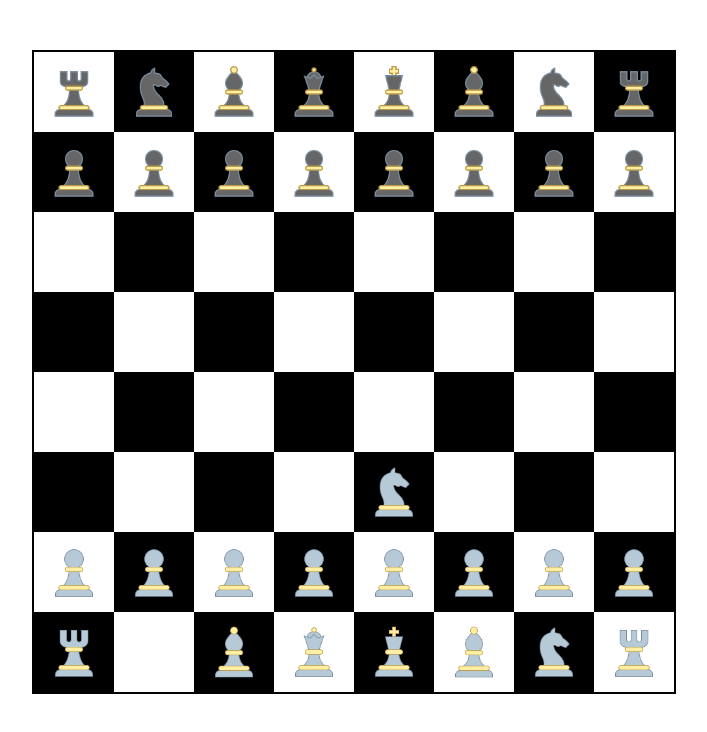
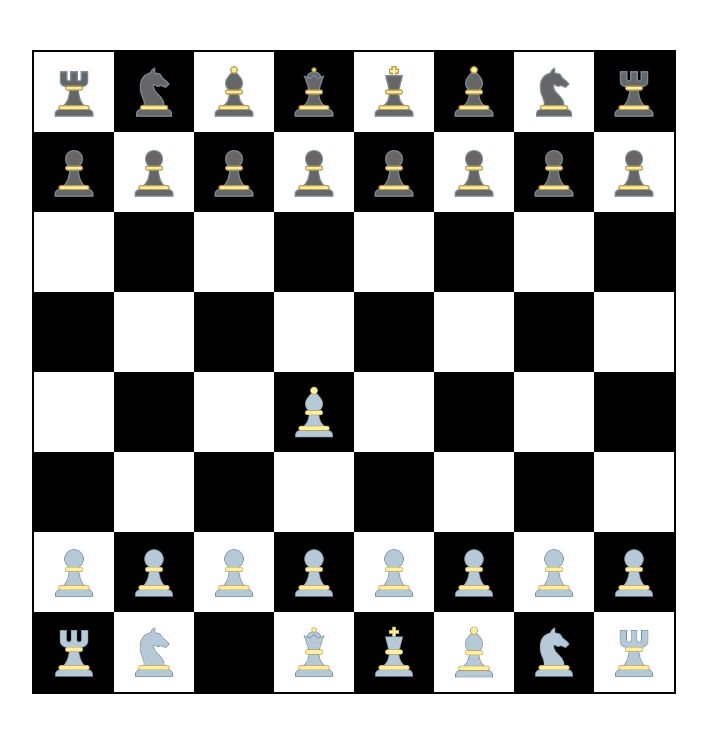
Before and after one commit to DouglasSilv/Vuedrez, a Vue app in the folder xadrez/: page / in a window 1280 px wide. Shown: the top 732 px of the page, without its empty margins (286-993 px from the left). Built offline with nearby package versions, Linux system fonts and the light colour scheme.

Commit message:
adicionar movimentos bispo

```diff
--- a/xadrez/src/assets/pecas.js
+++ b/xadrez/src/assets/pecas.js
@@ -6,11 +6,11 @@ const pecas = [{tipo: 'Peao', lado: 'Branco', linha:7,coluna: 1},
               {tipo: 'Peao', lado: 'Branco', linha: 7,coluna: 6},
               {tipo: 'Peao', lado: 'Branco', linha: 7,coluna: 7},
               {tipo: 'Peao', lado: 'Branco', linha: 7,coluna: 8},
-              {tipo: 'Cavalo', lado: 'Branco', linha: 6,coluna: 5},
+              {tipo: 'Cavalo', lado: 'Branco', linha: 8,coluna: 2},
               {tipo: 'Cavalo', lado: 'Branco', linha: 8,coluna: 7},
               {tipo: 'Torre', lado: 'Branco', linha: 8,coluna: 1},
               {tipo: 'Torre', lado: 'Branco', linha: 8,coluna: 8},
-              {tipo: 'Bispo', lado: 'Branco', linha: 8,coluna: 3},
+              {tipo: 'Bispo', lado: 'Branco', linha: 5,coluna: 4},
               {tipo: 'Bispo', lado: 'Branco', linha: 8,coluna: 6},
               {tipo: 'Rei', lado: 'Branco', linha: 8,coluna: 5},
               {tipo: 'Rainha', lado: 'Branco', linha: 8,coluna: 4},
--- a/xadrez/src/components/Quadrado.vue
+++ b/xadrez/src/components/Quadrado.vue
@@ -17,6 +17,7 @@ export default {
         adicionaPeca: Function,
         adicionaQuadrado: Function,
         mostraOpcoesPeao: Function,
+        mostraOpcoesBispo: Function,
         removePecaAtual: Function,
         eliminaPeca: Function,
         mostraOpcoesCavalo: Function,
@@ -46,6 +47,9 @@ export default {
                     break;
                 case 'Cavalo':
                     this.mostraOpcoesCavalo(this.pecaQuadrado, this.linha, this.coluna)
+                    break;
+                case 'Bispo':
+                    this.mostraOpcoesBispo(this.pecaQuadrado, this.linha, this.coluna)
                     break;
                 default:
                     // code block
--- a/xadrez/src/components/Tabuleiro.vue
+++ b/xadrez/src/components/Tabuleiro.vue
@@ -6,6 +6,7 @@
                     :movimentos="movimentos"
                     :mostraOpcoesPeao="mostraOpcoesPeao"
                     :mostraOpcoesCavalo="mostraOpcoesCavalo"
+                    :mostraOpcoesBispo="mostraOpcoesBispo"
                     :adicionaPeca="adicionaPeca"
                     :adicionaQuadrado="adicionaQuadrado"
                     :removePecaAtual="removePecaAtual"
@@ -81,33 +82,70 @@ export default {
             setTimeout(() => {
                 var movimentos = []
 
-                if(this.isValidoCavalo(coluna+1, linha-2, peca.lado))
+                if(this.isValido(coluna+1, linha-2, peca.lado))
                     movimentos.push({id: String(coluna+1)+String(linha-2)})
 
-                if(this.isValidoCavalo(coluna-1, linha-2, peca.lado))
+                if(this.isValido(coluna-1, linha-2, peca.lado))
                     movimentos.push({id: String(coluna-1)+String(linha-2)})
 
-                if(this.isValidoCavalo(coluna+1, linha+2, peca.lado))
+                if(this.isValido(coluna+1, linha+2, peca.lado))
                     movimentos.push({id: String(coluna+1)+String(linha+2)})
 
-                if(this.isValidoCavalo(coluna-1, linha+2, peca.lado))
+                if(this.isValido(coluna-1, linha+2, peca.lado))
                     movimentos.push({id: String(coluna-1)+String(linha+2)})
 
-                if(this.isValidoCavalo(coluna-2, linha+1, peca.lado))
+                if(this.isValido(coluna-2, linha+1, peca.lado))
                     movimentos.push({id: String(coluna-2)+String(linha+1)})
 
-                if(this.isValidoCavalo(coluna-2, linha-1, peca.lado))
+                if(this.isValido(coluna-2, linha-1, peca.lado))
                     movimentos.push({id: String(coluna-2)+String(linha-1)})
 
-                if(this.isValidoCavalo(coluna+2, linha+1, peca.lado))
+                if(this.isValido(coluna+2, linha+1, peca.lado))
                     movimentos.push({id: String(coluna+2)+String(linha+1)})
 
-                if(this.isValidoCavalo(coluna+2, linha-1, peca.lado))
+                if(this.isValido(coluna+2, linha-1, peca.lado))
                     movimentos.push({id: String(coluna+2)+String(linha-1)})
 
                 this.getQuadrados(movimentos)
                 this.pecaSelecionada = peca
             }, 1);
+        },
+        mostraOpcoesBispo(peca, linha, coluna) {
+            setTimeout(() => {
+                var movimentos = []
+                /*for (let i = 1; true; i++) {
+                    if(!this.isValido(coluna+i, linha+i, peca.lado))
+                        break
+                    movimentos.push({id: String(coluna+i)+String(linha+i)})
+                }*/
+                movimentos = this.percorreDiagonal('+', '-', movimentos, coluna, linha, peca.lado)
+                movimentos = this.percorreDiagonal('+', '+', movimentos, coluna, linha, peca.lado)
+                movimentos = this.percorreDiagonal('-', '-', movimentos, coluna, linha, peca.lado)
+                movimentos = this.percorreDiagonal('-', '+', movimentos, coluna, linha, peca.lado)
+                this.getQuadrados(movimentos)
+                this.pecaSelecionada = peca
+            }, 1 );
+        },
+        percorreDiagonal(sinal1, sinal2, movimentos, coluna, linha, lado){
+            sinal1 = this.getSinal(sinal1)
+            sinal2 = this.getSinal(sinal2)
+            for (let i = 1; true; i++) {
+                if(!this.isValido(coluna+(i*sinal1), linha+(i*sinal2), lado)) break
+
+                movimentos.push({id: String(coluna+(i*sinal1))+String(linha+(i*sinal2))})
+
+                if (this.getQuadrado((coluna+(i*sinal1))+(0*sinal1), (linha+(i*sinal2))+0*sinal2)
+                && this.getQuadrado((coluna+(i*sinal1))+(0*sinal1), (linha+(i*sinal2))+0*sinal2).quadrado.__vue__.pecaQuadrado.lado == 'Preto') break
+            }
+
+            return movimentos
+        },
+        getSinal(sinal){
+            if(sinal === '+'){
+                return 1
+            } else{
+                return -1
+            }
         },
         isOcupadoEValidoPeao(coluna, linha, lado){
             var adversario = ''
@@ -123,7 +161,7 @@ export default {
                 return true
             return false
         },
-        isValidoCavalo(coluna, linha, lado){
+        isValido(coluna, linha, lado){
             if(this.getQuadrado(coluna, linha) && this.getQuadrado(coluna, linha).quadrado.__vue__.pecaQuadrado.lado != lado)
                 return true
         },
```
